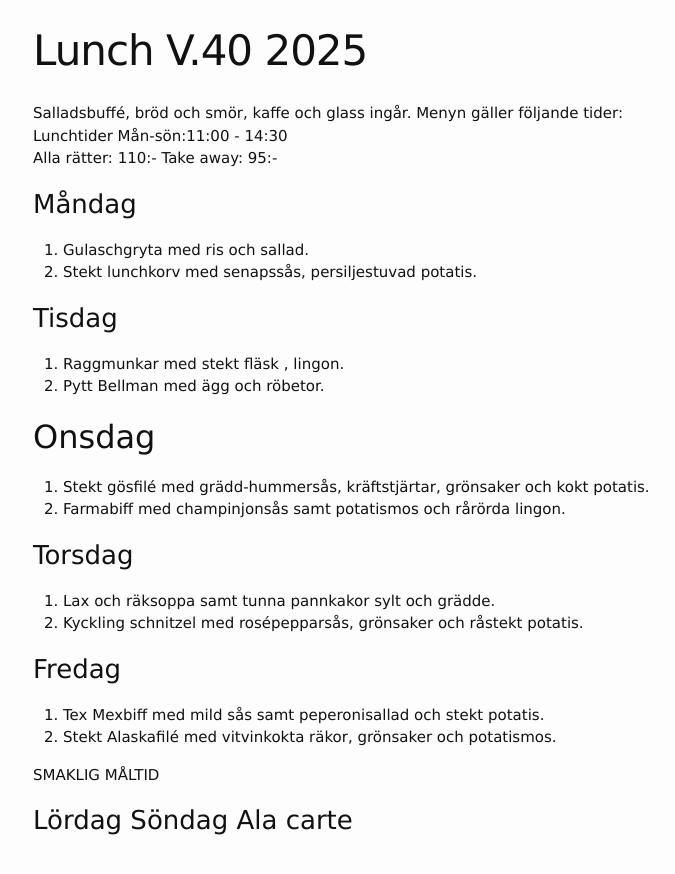
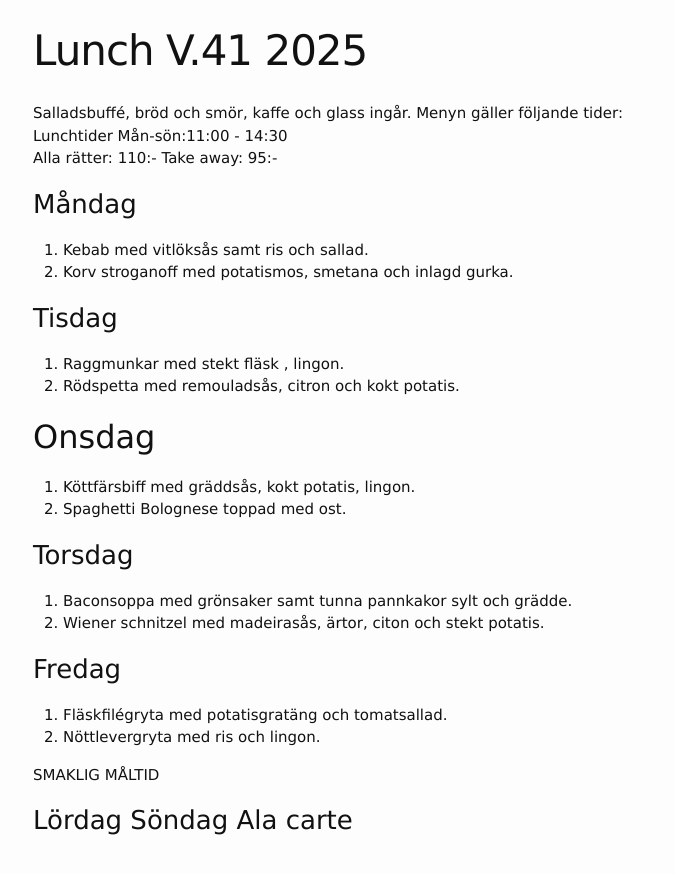
Before and after one commit to FarInn62/farinn62.github.io, a Jekyll site: the page built from lunch.md, in a window 1280 px wide. Shown: the top 874 px of the page, without its empty margins (237-912 px from the left). Built offline with Jekyll 4.4.1, drawn with Linux system fonts in a browser that asks for light colours.

Commit message:
Update lunch.md

```diff
--- a/lunch.md
+++ b/lunch.md
@@ -1,6 +1,6 @@
 ---
 layout: foodmenu
-title: Lunch V.40 2025
+title: Lunch V.41 2025
 permalink: /lunch/
 published: true
 ---
@@ -11,27 +11,27 @@ Alla rätter: 110:- Take away: 95:-
 
 ### Måndag
 
-1. Gulaschgryta med ris och sallad.
-2. Stekt lunchkorv med senapssås, persiljestuvad potatis.
+1. Kebab med vitlöksås samt ris och sallad.
+2. Korv stroganoff med potatismos, smetana och inlagd gurka.
 
 ### Tisdag
 
 1. Raggmunkar med stekt fläsk , lingon.
-2. Pytt Bellman med ägg och röbetor.
+2. Rödspetta med remouladsås, citron och kokt potatis.
 
 ## Onsdag
-1. Stekt gösfilé med grädd-hummersås, kräftstjärtar, grönsaker och kokt potatis.
-2. Farmabiff med champinjonsås samt potatismos och rårörda lingon.
+1. Köttfärsbiff med gräddsås, kokt potatis, lingon.
+2. Spaghetti Bolognese toppad med ost.
 
 ### Torsdag
 
-1. Lax och räksoppa samt tunna pannkakor sylt och grädde.
-2. Kyckling schnitzel med rosépepparsås, grönsaker och råstekt potatis.
+1. Baconsoppa med grönsaker samt tunna pannkakor sylt och grädde.
+2. Wiener schnitzel med madeirasås, ärtor, citon och stekt potatis.
 
 ### Fredag
 
-1. Tex Mexbiff med mild sås samt peperonisallad och stekt potatis.
-2. Stekt Alaskafilé med vitvinkokta räkor, grönsaker och potatismos.
+1. Fläskfilégryta med potatisgratäng och tomatsallad.
+2. Nöttlevergryta med ris och lingon.
 
 SMAKLIG MÅLTID
 
```
